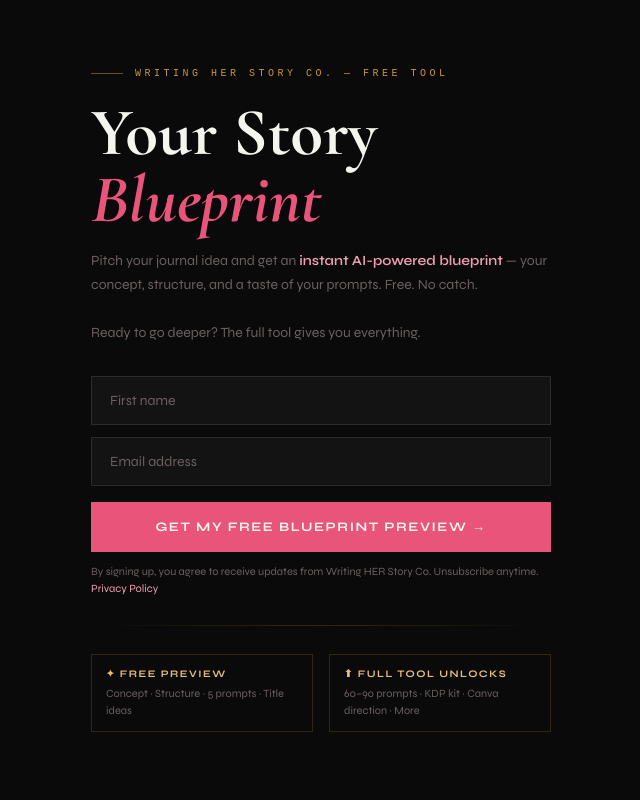
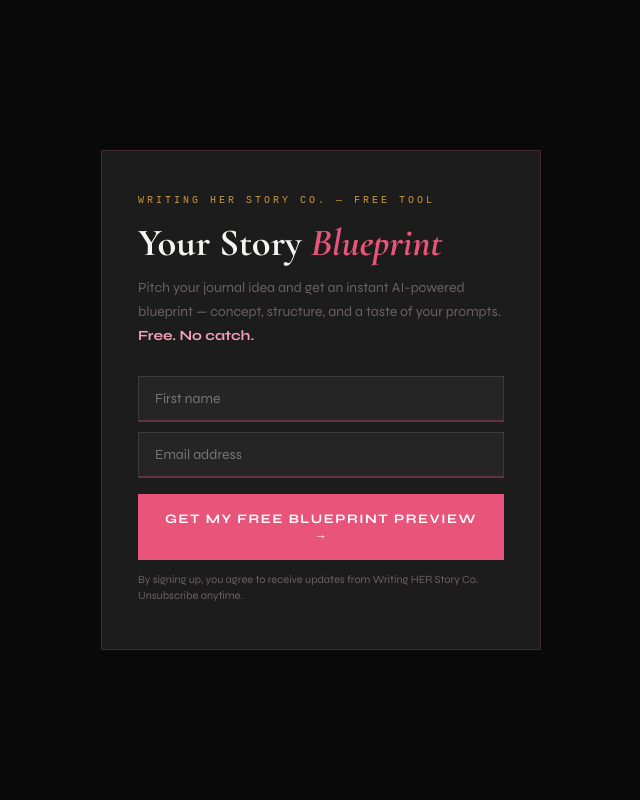
Before and after one commit to writingherstory/your-story-blueprint, a plain HTML site: page index.html in a window 1280 px wide. Shown: the top 800 px of the page, without its empty margins (319-959 px from the left). Drawn offline with nearby package versions, Linux system fonts and the light colour scheme; a web font is replaced by a local one.

Commit message:
Update index.html

```diff
--- a/index.html
+++ b/index.html
@@ -846,37 +846,16 @@
 <body>
 
 <!-- ── EMAIL GATE ── -->
-<div class="gate" id="gate">
-  <div class="gate-inner">
-    <div class="gate-eyebrow">Writing HER Story Co. — Free Tool</div>
-    <div class="gate-headline">Your Story<br><em>Blueprint</em></div>
-    <div class="gate-desc">
-      Pitch your journal idea and get an <strong>instant AI-powered blueprint</strong> — your concept, structure, and a taste of your prompts. Free. No catch.
-      <br><br>
-      Ready to go deeper? The full tool gives you everything.
-    </div>
-
-    <div class="gate-fields">
-      <input class="gate-input" type="text" id="gateName" placeholder="First name" />
-      <input class="gate-input" type="email" id="gateEmail" placeholder="Email address" onkeydown="if(event.key==='Enter') enterGate()" />
-    </div>
-    <button class="gate-cta" onclick="enterGate()">Get My Free Blueprint Preview →</button>
-    <div class="gate-fine">
-      By signing up, you agree to receive updates from Writing HER Story Co. Unsubscribe anytime. <a href="#">Privacy Policy</a>
-    </div>
-
-    <div class="gate-divider"></div>
-
-    <div class="gate-preview">
-      <div class="preview-chip">
-        <strong>✦ Free Preview</strong>
-        Concept · Structure · 5 prompts · Title ideas
-      </div>
-      <div class="preview-chip">
-        <strong>⬆ Full Tool Unlocks</strong>
-        60–90 prompts · KDP kit · Canva direction · More
-      </div>
-    </div>
+<div id="gate" style="position:fixed;inset:0;background:#0A0A0A;z-index:9000;display:flex;align-items:center;justify-content:center;padding:24px;">
+  <div style="max-width:440px;width:100%;background:#1C1C1C;border:1px solid rgba(232,84,122,0.2);padding:44px 36px;">
+    <div style="font-family:'Syne Mono',monospace;font-size:10px;letter-spacing:0.3em;text-transform:uppercase;color:#C9973A;margin-bottom:16px;">Writing HER Story Co. — Free Tool</div>
+    <div style="font-family:'Cormorant Garamond',serif;font-size:2.4rem;font-weight:700;color:#F5F5F0;line-height:1.1;margin-bottom:12px;">Your Story <em style="color:#E8547A;">Blueprint</em></div>
+    <div style="font-size:14px;color:#6A6060;line-height:1.7;margin-bottom:28px;">Pitch your journal idea and get an instant AI-powered blueprint — concept, structure, and a taste of your prompts. <strong style="color:#F2A0B5;">Free. No catch.</strong></div>
+    <input type="text" id="gateName" placeholder="First name" style="width:100%;background:rgba(255,255,255,0.04);border:1px solid rgba(255,255,255,0.1);border-bottom:2px solid rgba(232,84,122,0.3);color:#F5F5F0;font-family:'Syne',sans-serif;font-size:14px;padding:13px 16px;outline:none;margin-bottom:10px;display:block;" />
+    <input type="email" id="gateEmail" placeholder="Email address" style="width:100%;background:rgba(255,255,255,0.04);border:1px solid rgba(255,255,255,0.1);border-bottom:2px solid rgba(232,84,122,0.3);color:#F5F5F0;font-family:'Syne',sans-serif;font-size:14px;padding:13px 16px;outline:none;margin-bottom:16px;display:block;" />
+    <div id="gateErr" style="display:none;color:#FF6B8A;font-size:12px;margin-bottom:12px;">Please enter a valid email address.</div>
+    <button id="gateBtn" style="width:100%;background:#E8547A;color:#fff;border:none;padding:17px 24px;font-family:'Syne',sans-serif;font-size:13px;font-weight:700;letter-spacing:0.12em;text-transform:uppercase;cursor:pointer;">GET MY FREE BLUEPRINT PREVIEW →</button>
+    <div style="font-size:11px;color:#6A6060;margin-top:12px;line-height:1.5;">By signing up, you agree to receive updates from Writing HER Story Co. Unsubscribe anytime.</div>
   </div>
 </div>
 
@@ -1077,21 +1056,19 @@
   let rawOutput = '';
 
   // ── GATE ──
-  function enterGate() {
+  document.getElementById('gateBtn').addEventListener('click', function() {
     const name = document.getElementById('gateName').value.trim();
     const email = document.getElementById('gateEmail').value.trim();
+    const err = document.getElementById('gateErr');
     if (!email || !/^[^\s@]+@[^\s@]+\.[^\s@]+$/.test(email)) {
-      document.getElementById('gateEmail').style.borderBottomColor = '#FF6B8A';
-      document.getElementById('gateEmail').placeholder = 'Please enter a valid email';
+      err.style.display = 'block';
       return;
     }
+    err.style.display = 'none';
     userName = name || 'sis';
-    // Log to console — swap with real email service
     console.log('New free user:', { name, email, timestamp: new Date().toISOString() });
-    const gate = document.getElementById('gate');
-    gate.classList.add('exit');
-    setTimeout(() => gate.style.display = 'none', 600);
-  }
+    document.getElementById('gate').style.display = 'none';
+  });
 
   // ── CHIPS ──
   function pickChip(selectId, chipsId, el, val) {
```
